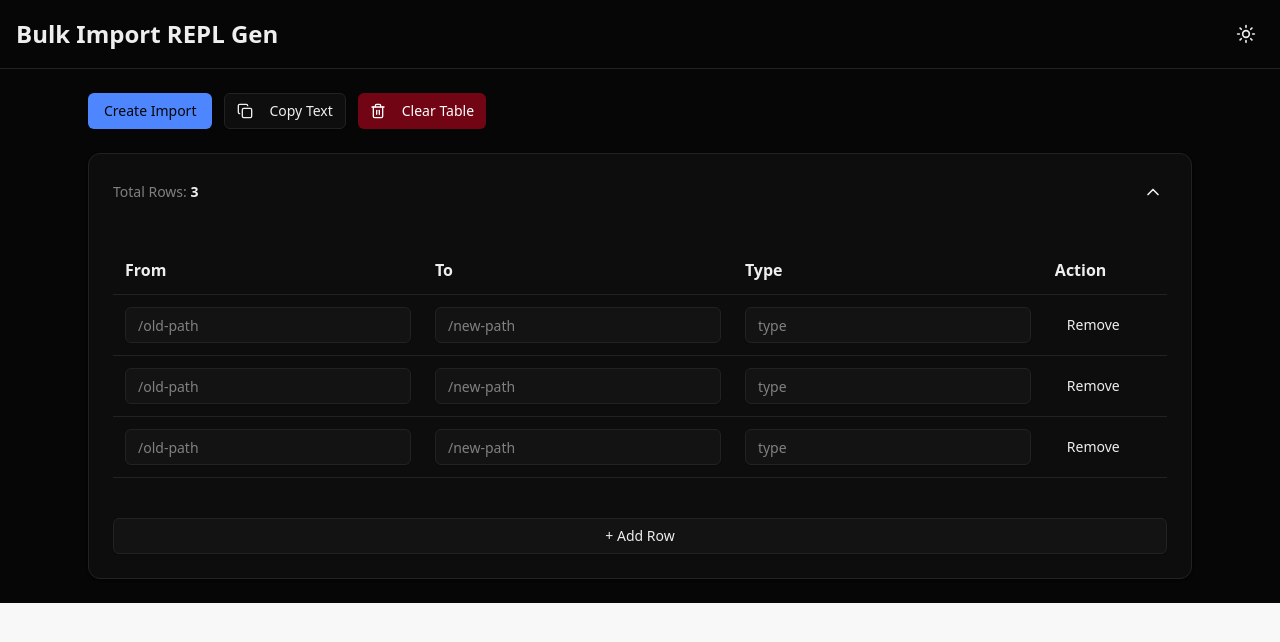
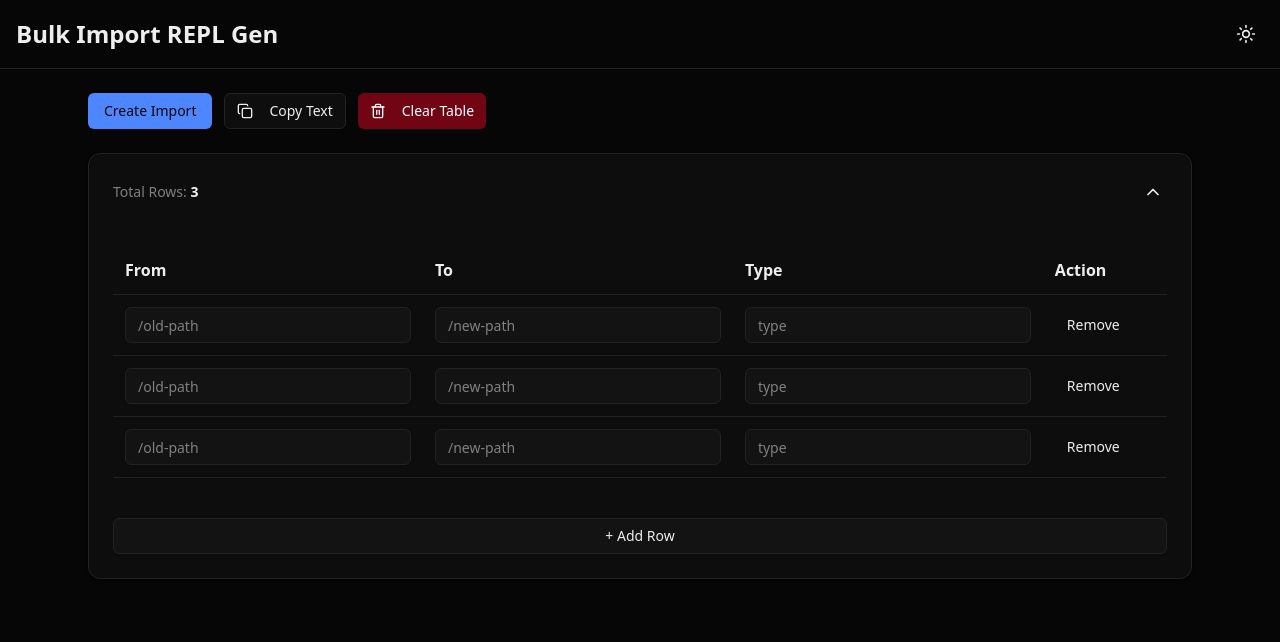
Before and after one commit to fherrera0210/repl-generator, a Next.js app in the folder repl-gen/: page / in a window 1280 px wide. Shown: the top 642 px of the page. Built offline with nearby package versions, Linux system fonts and the light colour scheme.

Commit message:
Update globals.css

```diff
--- a/repl-gen/app/globals.css
+++ b/repl-gen/app/globals.css
@@ -123,3 +123,7 @@
     @apply bg-background text-foreground;
   }
 }
+
+.bg-background.text-foreground {
+    min-height: 100vh;
+}
```
